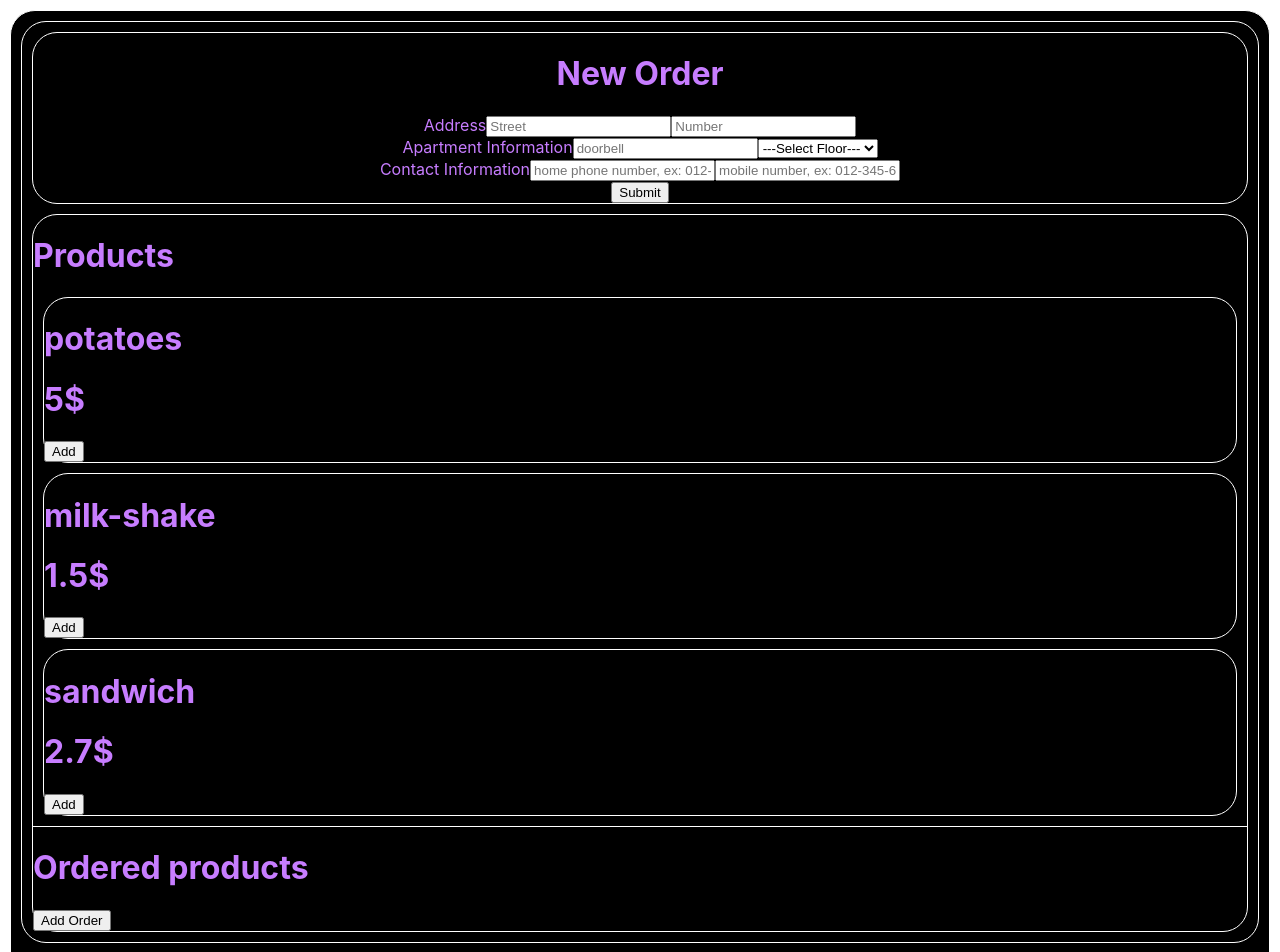
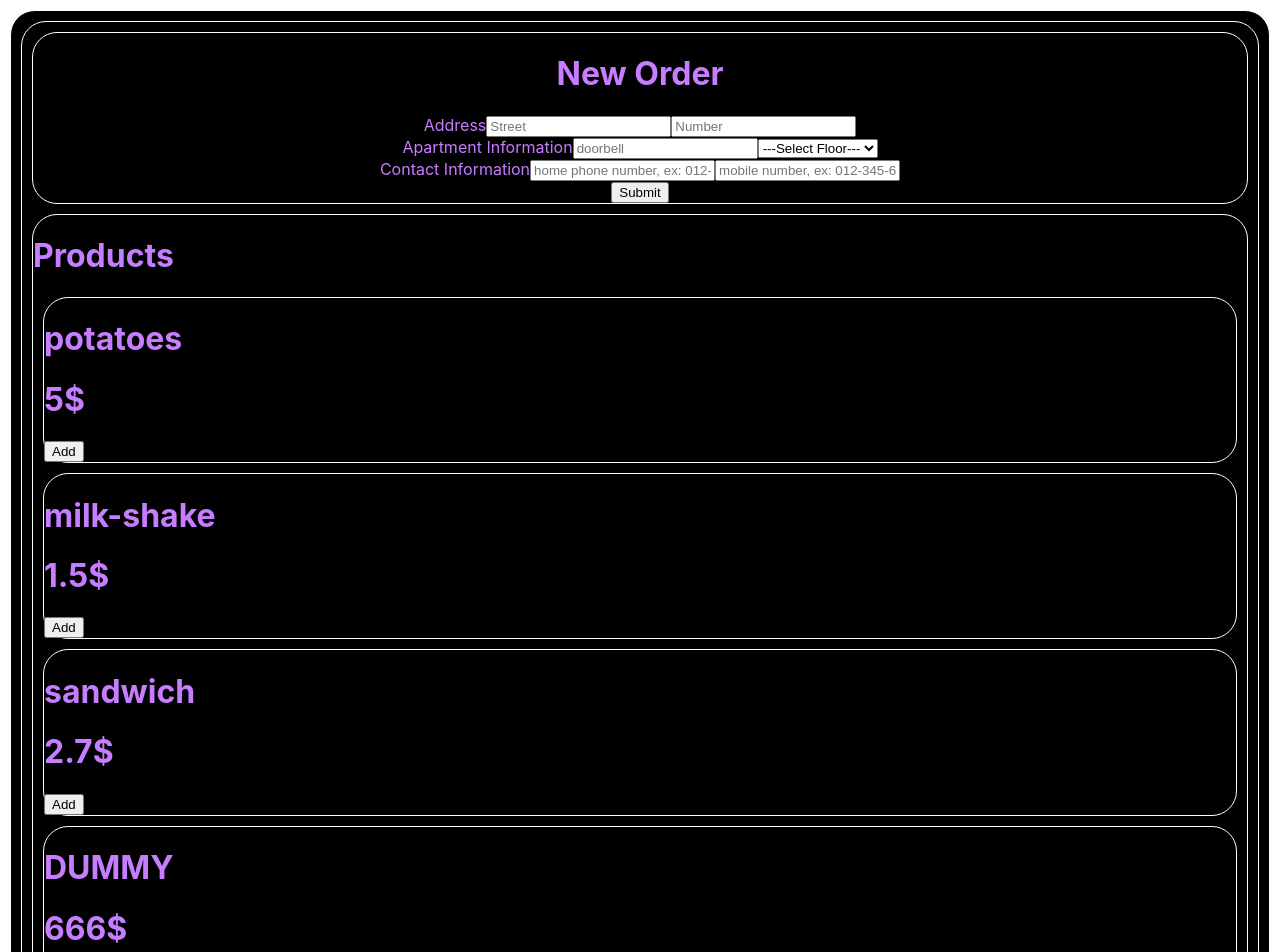
Before and after one commit to Filippos-Serris/order-system, a React (Create React App) app: page / in a window 1280 px wide. Shown: the top 952 px of the page. Built offline with nearby package versions, Linux system fonts and the light colour scheme.

Commit message:
Ordered Items
Adding the selected items in the list and displaying them FAILED

```diff
--- a/src/components/NewOrder/Order/Cart.js
+++ b/src/components/NewOrder/Order/Cart.js
@@ -1,7 +1,7 @@
 import "./Cart.css";
 import Card from "../../UI/Card";
 import Product from "./Product";
-import Order from "./Order";
+import React, { useState } from "react";
 
 const PRODUCT_LIST = [
   {
@@ -21,10 +21,17 @@ const PRODUCT_LIST = [
   },
 ];
 
+const ORDERED_PRODUCTS = [{ id: "00", title: "DUMMY", price: "666" }];
+
 function Cart() {
+  //const [orderedProduct, setOrderedProduct] = useState(ORDERED_PRODUCTS);
+
   function addingProductHandler(productToAdd) {
-    const addedProduct = { ...productToAdd };
-    console.log(addedProduct);
+    console.log(JSON.stringify(productToAdd));
+
+    /* setOrderedProduct(function (prevState) {
+      return { ...prevState, productToAdd };
+    }); */
   }
 
   /* function clickHandler(event) {
@@ -49,12 +56,19 @@ function Cart() {
         <Product
           addingProduct={addingProductHandler}
           key={product.id}
+          id={product.id}
           title={product.title}
           price={product.price}
         />
       ))}
 
-      <Order />
+      {ORDERED_PRODUCTS.map((orderedProd) => (
+        <Product
+          key={/* orderedProduct. */ orderedProd.id}
+          title={/* orderedProduct. */ orderedProd.title}
+          price={/* orderedProduct. */ orderedProd.price}
+        />
+      ))}
 
       <button>Add Order</button>
     </Card>
--- a/src/components/NewOrder/Order/Product.js
+++ b/src/components/NewOrder/Order/Product.js
@@ -6,6 +6,7 @@ function Product(props) {
     event.preventDefault();
 
     const addedProduct = {
+      id: props.id,
       title: props.title,
       price: props.price,
     };
```
